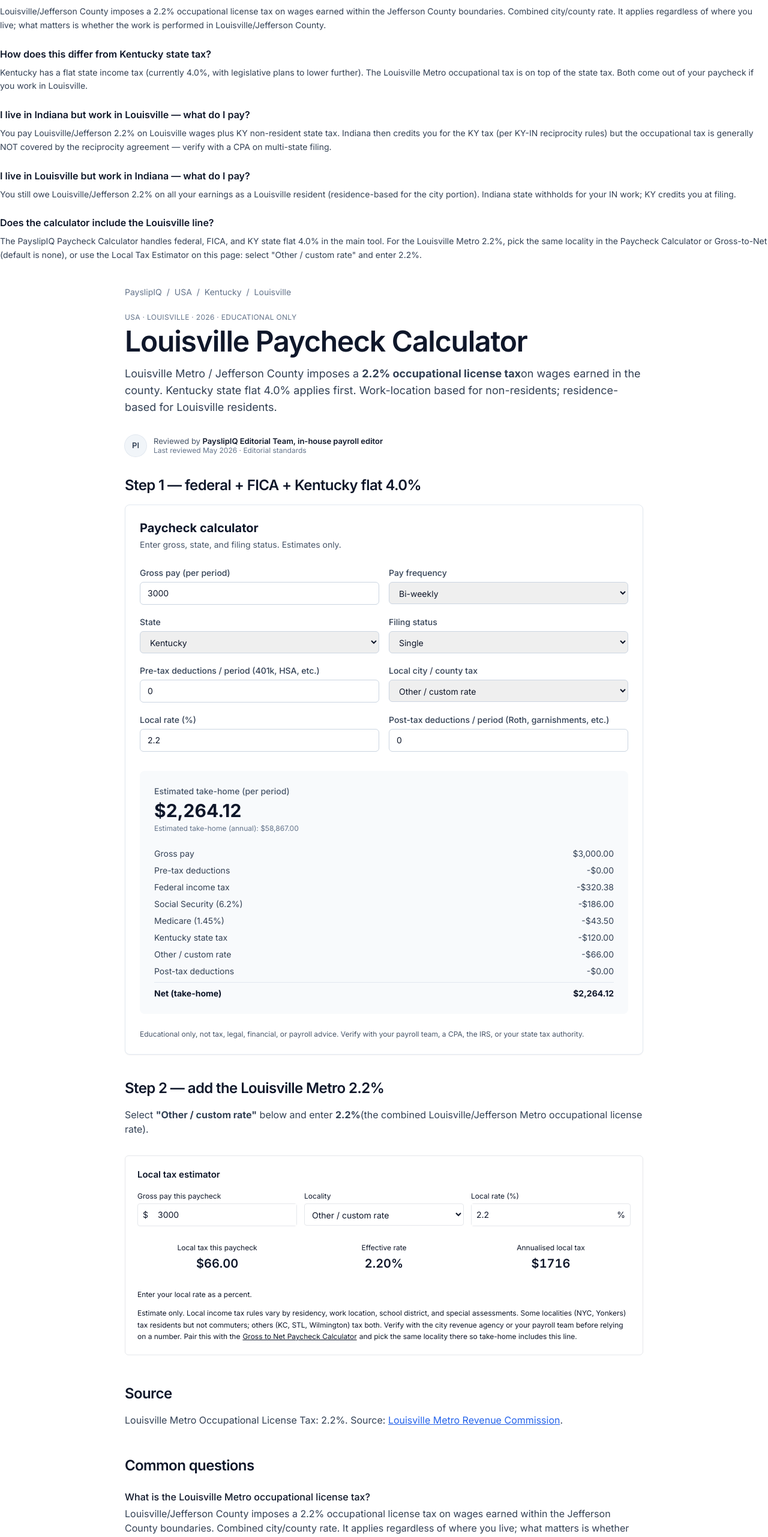
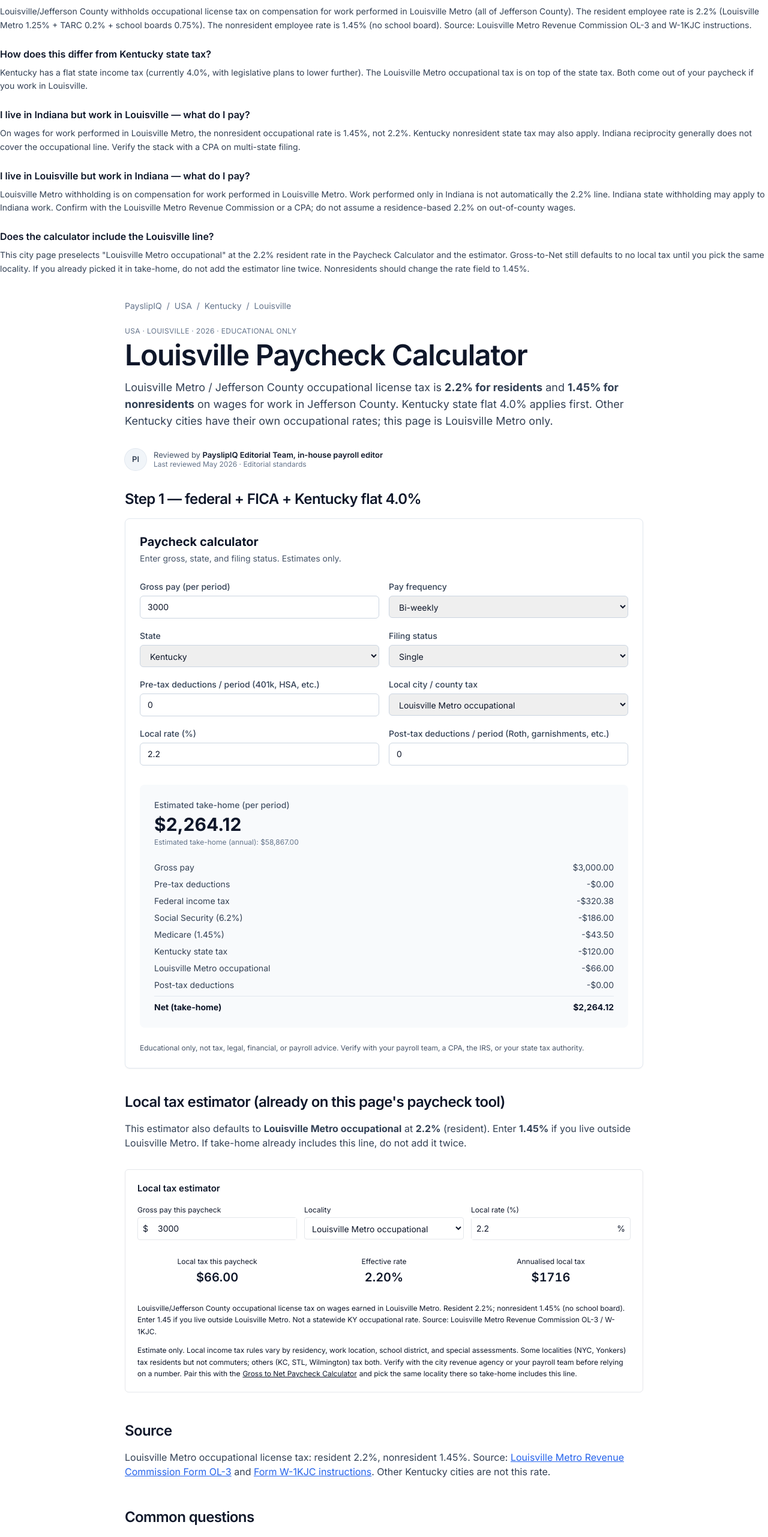
Before and after one commit to messinabenni-cyber/payslipiq-usa, a Next.js app: page /us/cities/louisville/paycheck-calculator in a window 1280 px wide. Shown: the part 234-2796 px from the top of the page at 60% size. Built offline with nearby package versions, Linux system fonts and the light colour scheme.

Commit message:
fix(calc): named Louisville Metro occupational; leave OR PFA/SHS disclosed
Resident 2.2% / nonresident 1.45% from LMRC OL-3 and W-1KJC. Other KY
cities stay out of the table. Portland PFA/SHS remain high-earner taxes
on taxable income, not a picker line; drop the stale 2026-delay claim.

```diff
--- a/src/app/(en)/us/cities/louisville/paycheck-calculator/page.tsx
+++ b/src/app/(en)/us/cities/louisville/paycheck-calculator/page.tsx
@@ -25,11 +25,11 @@
 };
 
 const FAQS = [
-  { q: 'What is the Louisville Metro occupational license tax?', a: 'Louisville/Jefferson County imposes a 2.2% occupational license tax on wages earned within the Jefferson County boundaries. Combined city/county rate. It applies regardless of where you live; what matters is whether the work is performed in Louisville/Jefferson County.' },
+  { q: 'What is the Louisville Metro occupational license tax?', a: 'Louisville/Jefferson County withholds occupational license tax on compensation for work performed in Louisville Metro (all of Jefferson County). The resident employee rate is 2.2% (Louisville Metro 1.25% + TARC 0.2% + school boards 0.75%). The nonresident employee rate is 1.45% (no school board). Source: Louisville Metro Revenue Commission OL-3 and W-1KJC instructions.' },
   { q: 'How does this differ from Kentucky state tax?', a: 'Kentucky has a flat state income tax (currently 4.0%, with legislative plans to lower further). The Louisville Metro occupational tax is on top of the state tax. Both come out of your paycheck if you work in Louisville.' },
-  { q: 'I live in Indiana but work in Louisville — what do I pay?', a: 'You pay Louisville/Jefferson 2.2% on Louisville wages plus KY non-resident state tax. Indiana then credits you for the KY tax (per KY-IN reciprocity rules) but the occupational tax is generally NOT covered by the reciprocity agreement — verify with a CPA on multi-state filing.' },
-  { q: 'I live in Louisville but work in Indiana — what do I pay?', a: 'You still owe Louisville/Jefferson 2.2% on all your earnings as a Louisville resident (residence-based for the city portion). Indiana state withholds for your IN work; KY credits you at filing.' },
-  { q: 'Does the calculator include the Louisville line?', a: 'The PayslipIQ Paycheck Calculator handles federal, FICA, and KY state flat 4.0% in the main tool. For the Louisville Metro 2.2%, pick the same locality in the Paycheck Calculator or Gross-to-Net (default is none), or use the Local Tax Estimator on this page: select "Other / custom rate" and enter 2.2%.' },
+  { q: 'I live in Indiana but work in Louisville — what do I pay?', a: 'On wages for work performed in Louisville Metro, the nonresident occupational rate is 1.45%, not 2.2%. Kentucky nonresident state tax may also apply. Indiana reciprocity generally does not cover the occupational line. Verify the stack with a CPA on multi-state filing.' },
+  { q: 'I live in Louisville but work in Indiana — what do I pay?', a: 'Louisville Metro withholding is on compensation for work performed in Louisville Metro. Work performed only in Indiana is not automatically the 2.2% line. Indiana state withholding may apply to Indiana work. Confirm with the Louisville Metro Revenue Commission or a CPA; do not assume a residence-based 2.2% on out-of-county wages.' },
+  { q: 'Does the calculator include the Louisville line?', a: 'This city page preselects "Louisville Metro occupational" at the 2.2% resident rate in the Paycheck Calculator and the estimator. Gross-to-Net still defaults to no local tax until you pick the same locality. If you already picked it in take-home, do not add the estimator line twice. Nonresidents should change the rate field to 1.45%.' },
 ];
 
 const BREADCRUMBS = [
@@ -67,9 +67,10 @@
           <p className="text-xs uppercase tracking-wide text-slate-500 mb-2">USA · LOUISVILLE · 2026 · Educational only</p>
           <h1 className="text-3xl md:text-5xl font-semibold tracking-tight">Louisville Paycheck Calculator</h1>
           <p className="mt-4 text-lg text-slate-700">
-            Louisville Metro / Jefferson County imposes a <strong>2.2% occupational license tax</strong>
-            on wages earned in the county. Kentucky state flat 4.0% applies first. Work-location
-            based for non-residents; residence-based for Louisville residents.
+            Louisville Metro / Jefferson County occupational license tax is{' '}
+            <strong>2.2% for residents</strong> and <strong>1.45% for nonresidents</strong> on
+            wages for work in Jefferson County. Kentucky state flat 4.0% applies first. Other
+            Kentucky cities have their own occupational rates; this page is Louisville Metro only.
           </p>
         </header>
 
@@ -77,25 +78,31 @@
 
         <section className="mt-8">
           <h2 className="text-2xl font-semibold tracking-tight mb-4">Step 1 — federal + FICA + Kentucky flat 4.0%</h2>
-          <PaycheckCalculator defaultStateSlug="kentucky" defaultLocality="custom" defaultLocalRatePct="2.2" />
+          <PaycheckCalculator defaultStateSlug="kentucky" defaultLocality="louisville" defaultLocalRatePct="2.2" />
         </section>
 
         <section className="mt-10">
-          <h2 className="text-2xl font-semibold tracking-tight mb-4">Step 2 — add the Louisville Metro 2.2%</h2>
+          <h2 className="text-2xl font-semibold tracking-tight mb-4">Local tax estimator (already on this page&apos;s paycheck tool)</h2>
           <p className="text-slate-700 mb-4">
-            Select <strong>&quot;Other / custom rate&quot;</strong> below and enter <strong>2.2%</strong>
-            (the combined Louisville/Jefferson Metro occupational license rate).
+            This estimator also defaults to <strong>Louisville Metro occupational</strong> at{' '}
+            <strong>2.2%</strong> (resident). Enter <strong>1.45%</strong> if you live outside
+            Louisville Metro. If take-home already includes this line, do not add it twice.
           </p>
-          <LocalTaxCalculator defaultLocality="custom" defaultRatePct="2.2" />
+          <LocalTaxCalculator defaultLocality="louisville" defaultRatePct="2.2" />
         </section>
 
         <section className="mt-12">
           <h2 className="text-2xl font-semibold tracking-tight mb-4">Source</h2>
           <p className="text-slate-700">
-            Louisville Metro Occupational License Tax: 2.2%. Source:{' '}
-            <a href="https://louisvilleky.gov/government/revenue-commission" className="text-blue-600 underline" target="_blank" rel="noopener noreferrer">
-              Louisville Metro Revenue Commission
-            </a>.
+            Louisville Metro occupational license tax: resident 2.2%, nonresident 1.45%. Source:{' '}
+            <a href="https://louisvilleky.gov/revenue-commission/forms/form-ol-3-occupational-license-return" className="text-blue-600 underline" target="_blank" rel="noopener noreferrer">
+              Louisville Metro Revenue Commission Form OL-3
+            </a>
+            {' '}and{' '}
+            <a href="https://louisvilleky.gov/sites/default/files/2024-12/w-1kjc_instructions_2025.pdf" className="text-blue-600 underline" target="_blank" rel="noopener noreferrer">
+              Form W-1KJC instructions
+            </a>
+            . Other Kentucky cities are not this rate.
           </p>
         </section>
 
--- a/src/app/(en)/us/cities/portland-multnomah/paycheck-calculator/page.tsx
+++ b/src/app/(en)/us/cities/portland-multnomah/paycheck-calculator/page.tsx
@@ -24,10 +24,10 @@
 };
 
 const FAQS = [
-  { q: 'What is the Multnomah County Preschool for All (PFA) tax?', a: 'A personal income tax funding universal preschool. 1.5% on income over $125,000 (single) or $200,000 (married jointly). An additional 1.5% (so 3.0% total) on income over $250,000 single / $400,000 joint. Applies to Multnomah County residents and to income earned by non-residents working in Multnomah. Note: a 2026 rate increase was delayed; verify before relying on any number.' },
+  { q: 'What is the Multnomah County Preschool for All (PFA) tax?', a: 'A personal income tax on Multnomah County taxable income: 1.5% over $125,000 single / $200,000 joint, and an additional 1.5% (3.0% total) over $250,000 single / $400,000 joint. The rate increases 0.8% in 2027. Employers generally withhold starting at $200,000 of Multnomah wages (1.5% above $200k, 3% above $400k); employees can opt in or out. Source: Portland Revenue Division personal-tax and withholding pages.' },
   { q: 'What is the Portland Metro Supportive Housing Services (SHS) tax?', a: 'A personal income tax funding services for people experiencing homelessness. 1% on income over $128,000 (single) or $205,000 (married jointly) in 2026 (inflation-adjusted from the original thresholds). Applies to residents and to income earned within the Portland Metro region.' },
   { q: 'How do these stack with OR state tax and federal?', a: 'They are layered on top of: federal income tax, FICA (Social Security + Medicare), Oregon progressive state tax (up to 9.9%), and Oregon Paid Leave (0.6% employee share of the 1.0% total). Most Portland workers under the PFA/SHS thresholds will not see those lines at all.' },
-  { q: 'Does the calculator include the PFA + SHS lines?', a: 'The PayslipIQ Paycheck Calculator handles federal, FICA, Oregon state, and Oregon Paid Leave automatically. The PFA and SHS taxes apply only above income thresholds and depend on residency, so they are not yet automated in the main calculator. For those, see the Portland Revenue Division or use the Multnomah / Metro online calculators.' },
+  { q: 'Does the calculator include the PFA + SHS lines?', a: 'No. Federal, FICA, Oregon state, and Oregon Paid Leave are in the paycheck tool. PFA and SHS are high-earner taxes on taxable income (not a flat wage percent), with employer withholding generally only once wages hit $200,000, so they are not in the local-tax picker. Use the Portland Revenue Division calculators for those lines.' },
   { q: 'I live in Vancouver WA but work in Portland — what do I pay?', a: 'You owe Oregon state income tax on your Portland wages (the Oregon-side income). You also owe Metro SHS on the portion earned in the Metro region above the threshold. You do not owe Multnomah PFA unless your work is in Multnomah County and you exceed the threshold. WA state tax does not apply (WA has no income tax). Multi-state filings get complex; consult a CPA.' },
 ];
 
@@ -88,7 +88,7 @@
             (2026 thresholds, inflation-adjusted) the Portland Metro SHS tax also applies. For
             personalized estimates of those lines, use the Portland Revenue Division&apos;s online
             tools or consult a CPA. PayslipIQ does not yet model the per-jurisdiction PFA/SHS
-            withholding mechanics in the main calculator.
+            withholding mechanics in the main calculator. Employer withholding for both programs generally starts at $200,000 of local wages.
           </p>
         </section>
 
--- a/src/lib/localTax.ts
+++ b/src/lib/localTax.ts
@@ -17,6 +17,7 @@
   | 'stl'
   | 'in-county'
   | 'mi-city'
+  | 'louisville'
   | 'custom';
 
 export interface Locality {
@@ -39,6 +40,7 @@
   { id: 'stl', label: 'St. Louis, MO earnings tax', rate: 0.01, inputRate: false, notes: '1% earnings tax on residents and on wages earned in STL by nonresidents.' },
   { id: 'in-county', label: 'Indiana county tax', rate: 0.0175, inputRate: true, notes: 'IN county income tax (0.35-3.38% range). Defaults to typical; enter actual.' },
   { id: 'mi-city', label: 'Michigan city (Detroit etc.)', rate: 0.024, inputRate: true, notes: 'Detroit resident 2.4%, nonresident 1.2%. Many MI cities have lower rates.' },
+  { id: 'louisville', label: 'Louisville Metro occupational', rate: 0.022, inputRate: true, notes: 'Louisville/Jefferson County occupational license tax on wages earned in Louisville Metro. Resident 2.2%; nonresident 1.45% (no school board). Enter 1.45 if you live outside Louisville Metro. Not a statewide KY occupational rate. Source: Louisville Metro Revenue Commission OL-3 / W-1KJC.' },
   { id: 'custom', label: 'Other / custom rate', rate: 0.01, inputRate: true, notes: 'Enter your local rate as a percent.' },
 ];
 
```
